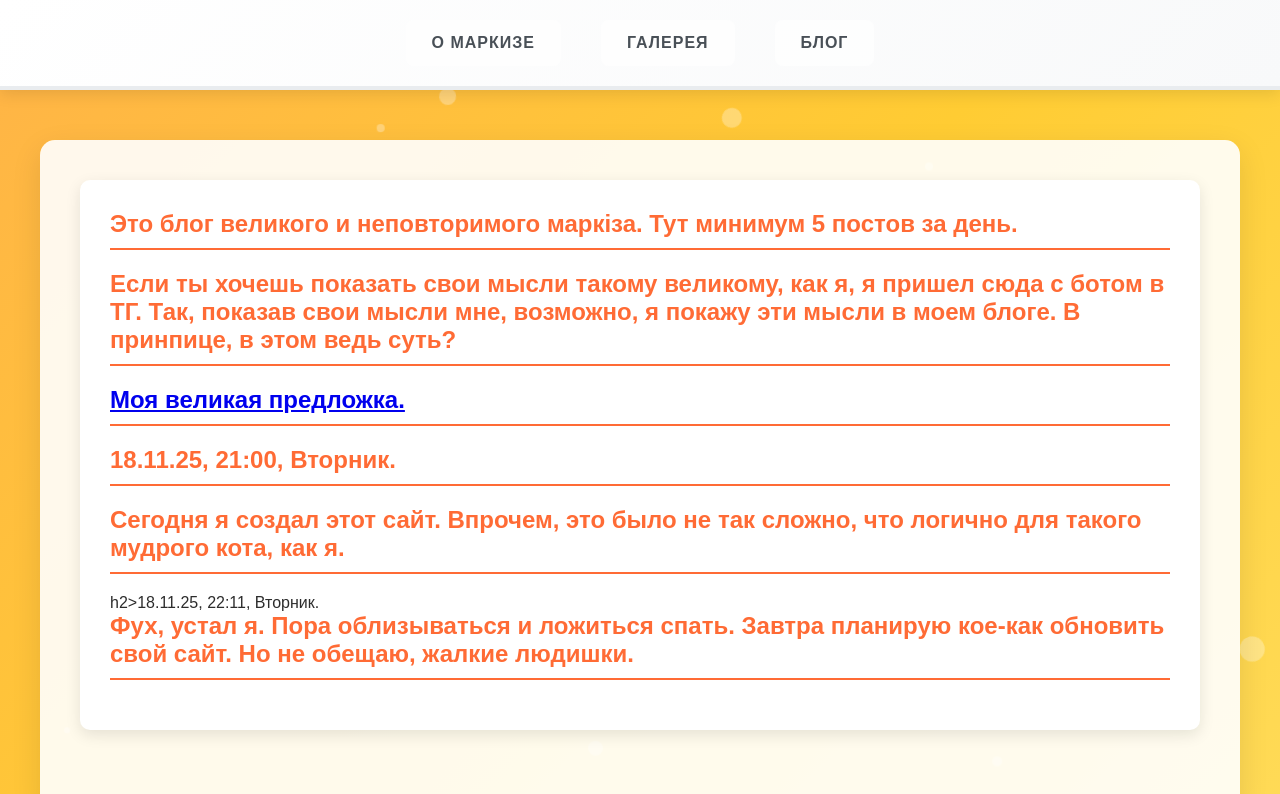
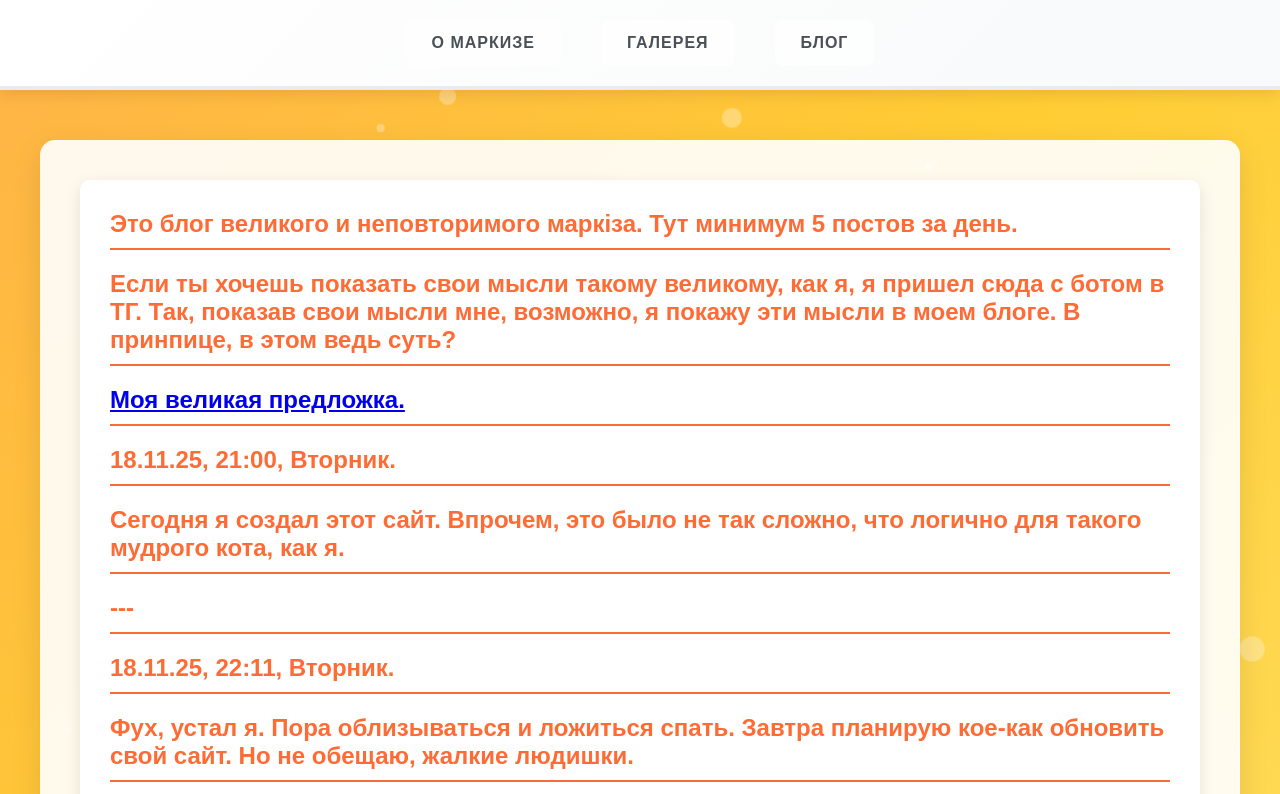
Before and after one commit to yoayammmDEV/laughing-octo-couscous, a plain HTML site: page blog.html in a window 1280 px wide. Shown: the top 794 px of the page. Drawn offline with Linux system fonts and the light colour scheme.

Commit message:
Update blog.html

```diff
--- a/blog.html
+++ b/blog.html
@@ -230,7 +230,8 @@
             <div class="post1">
                 <h2>18.11.25, 21:00, Вторник.</h2>
                 <h2>Сегодня я создал этот сайт. Впрочем, это было не так сложно, что логично для такого мудрого кота, как я.</h2>
-                h2>18.11.25, 22:11, Вторник.</h2>
+                <h2>---</h2>
+                <h2>18.11.25, 22:11, Вторник.</h2>
                 <h2>Фух, устал я. Пора облизываться и ложиться спать. Завтра планирую кое-как обновить свой сайт. Но не обещаю, жалкие людишки.</h2>
             </div>
         </div>
@@ -297,4 +298,5 @@
         });
     </script>
 </body>
+
 </html>
```
